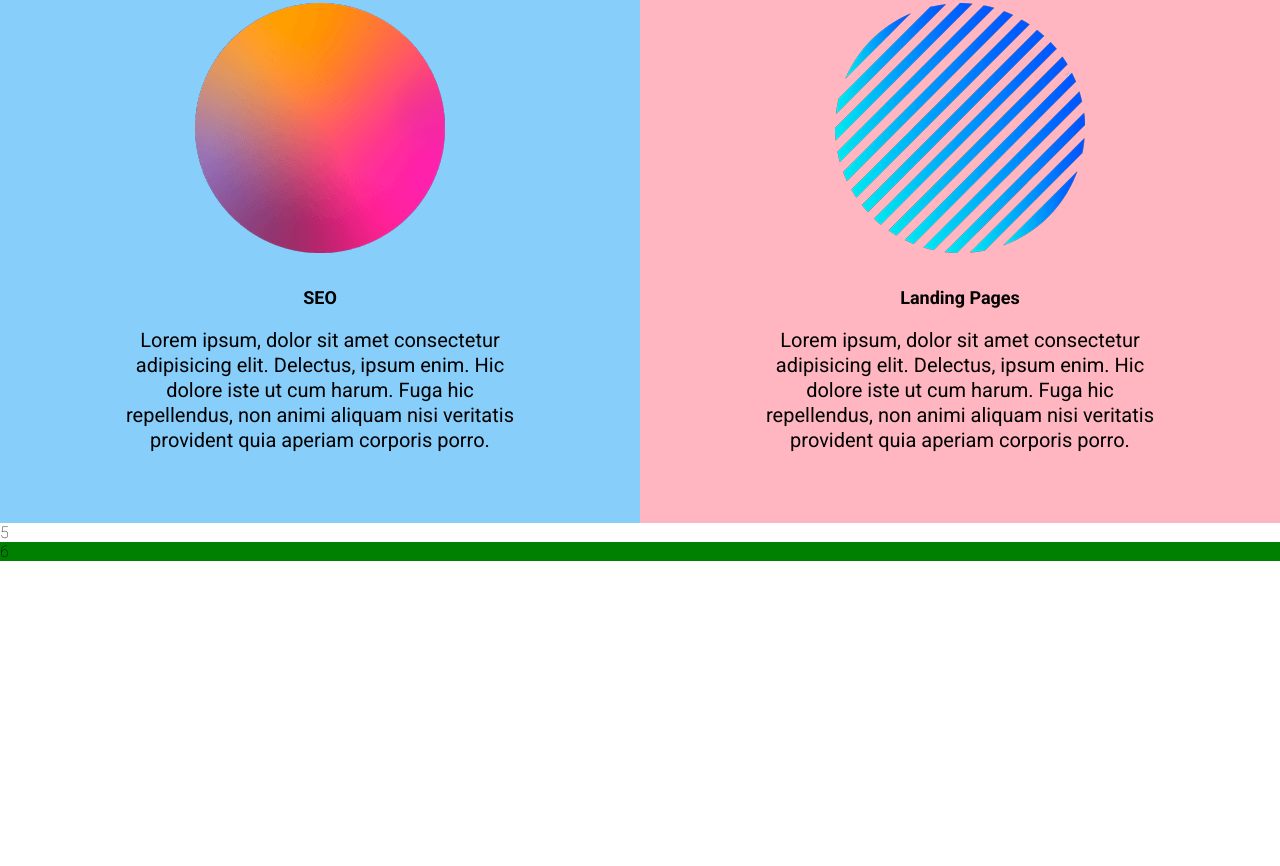
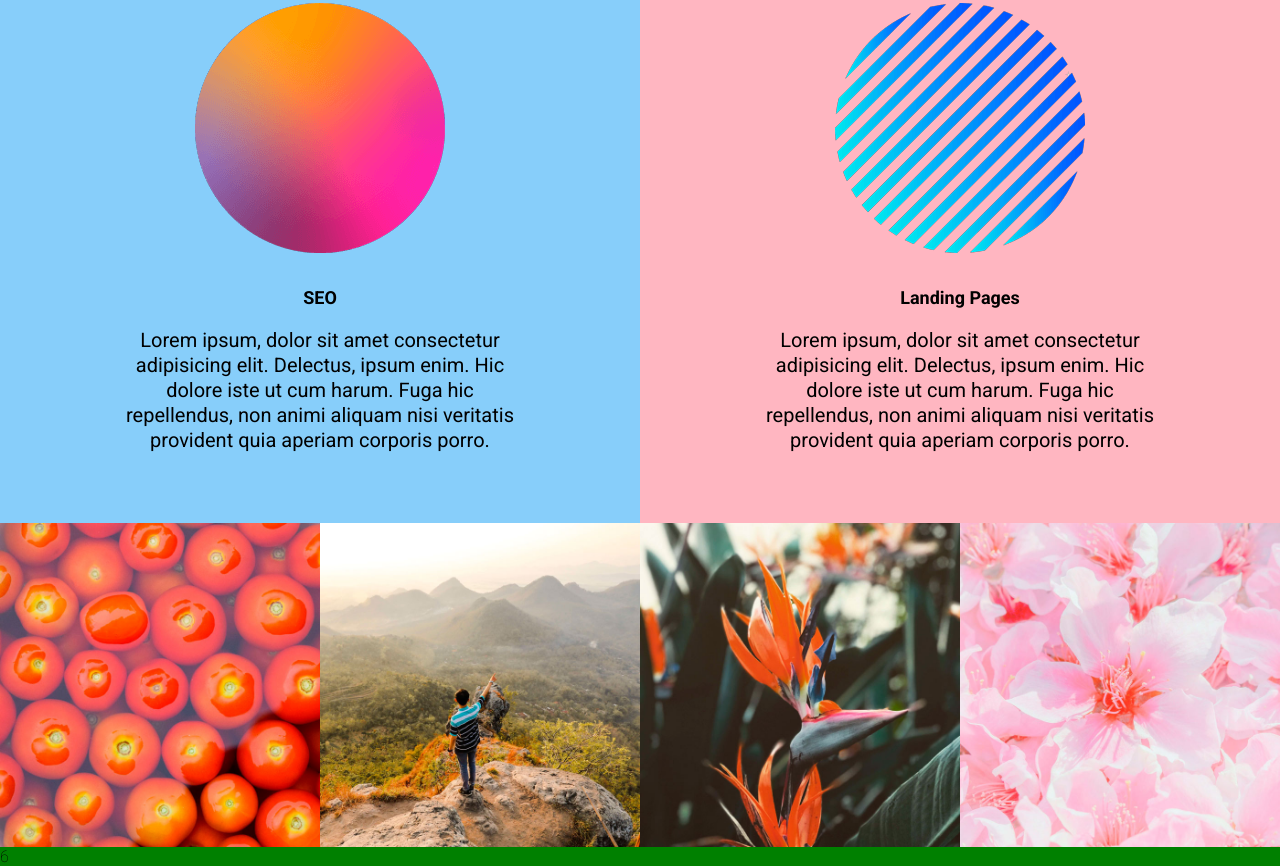
Before and after one commit to Ana-Karoline-Tech/Agencia-XYZ-DevQuest, a plain HTML site: page index.html in a window 1280 px wide. Shown: the part 1870-2736 px from the top of the page. Before the commit the page ends 2431 px from the top, so only its background shows below. Drawn offline with Linux system fonts and the light colour scheme.

Commit message:
Finalizei a seção de projetos

```diff
--- a/index.html
+++ b/index.html
@@ -80,7 +80,29 @@
     </section>
 
     <section class="projects">
-      5
+      <div class="project">
+        <a href="tomatoes">
+            <img src="./src/images/tomatoes.jpg" alt="">
+        </a>
+      </div>
+
+      <div class="project">
+        <a href="landscape">
+            <img src="./src/images/landscape.jpg" alt="">
+        </a>
+      </div>
+
+      <div class="project">
+        <a href="plants">
+            <img src="./src/images/plants3.jpg" alt="">
+        </a>
+      </div>
+
+      <div class="project">
+        <a href="flowers">
+            <img src="./src/images/flowers.jpg" alt="">
+        </a>
+      </div>
     </section>
 
     <footer class="footer">
```
